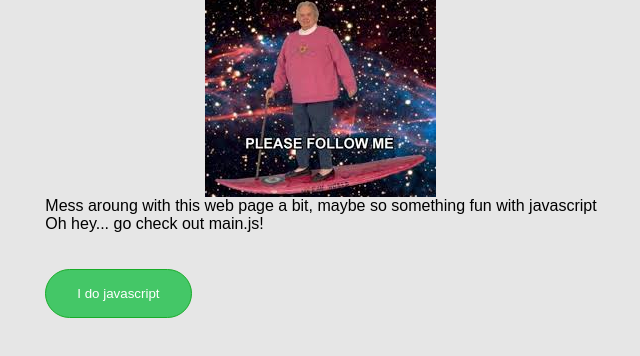
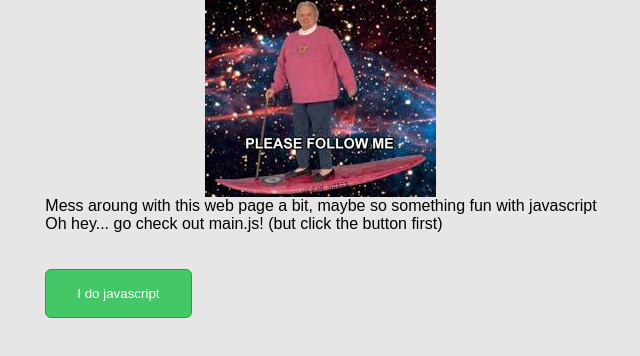
Before and after one commit to Barlow-IO/basic-web-page-erensnover, a plain HTML site: page index.html in a window 1280 px wide. Shown: the part 58-414 px from the top of the page, without its empty margins (319-959 px from the left). Drawn offline with Linux system fonts and the light colour scheme.

Commit message:
did stuff

```diff
--- a/css/style.css
+++ b/css/style.css
@@ -15,23 +15,23 @@ This is our css file, we're going to make stuff look pretty 🌸🌺
   outline: none;
 }
 
-html  {
+html {
   background-color: #E6E6E6
 }
 
 button {
-	background-color:#44c767;
-	-moz-border-radius:28px;
-	-webkit-border-radius:28px;
-	border-radius:28px;
-	border:1px solid #18ab29;
-	display:inline-block;
-	color:#ffffff;
-	padding:16px 31px;
+  background-color: #44c767;
+  -moz-border-radius: 28px;
+  -webkit-border-radius: 28px;
+  border-radius: 6px;
+  border: 1px solid #18ab29;
+  display: inline-block;
+  color: #ffffff;
+  padding: 16px 31px;
 }
 
 button:hover {
-	background-color:#5cbf2a;
+  background-color: #5cbf2a;
 }
 
 .wrapper {
@@ -39,3 +39,7 @@ button:hover {
   justify-content: center;
   align-items: center;
 }
+
+.pink {
+  border: pink 1px solid;
+}
--- a/index.html
+++ b/index.html
@@ -17,10 +17,7 @@ comments to explain what they do.
   <meta name="Author" content=""/>
   <!-- This is a stylesheet, it's going to use css to style your page -->
   <link rel="stylesheet" type="text/css" href="css/style.css">
-  <!-- This is a script element, it runs javascript files javascript makes your page do stuff -->
-  <script src="js/main.js" charset="utf-8"></script>
   <!-- The elements have an attribute named "href" which is the path of the file they load -->
-  <script src="lib/jquery-2.1.4.min.js" charset="utf-8"></script>
 
 </head>
 <body>
@@ -40,14 +37,21 @@ comments to explain what they do.
 
       <p>
         Mess aroung with this web page a bit, maybe so something fun with javascript <br>
-        Oh hey... go check out main.js!
+        Oh hey... go check out main.js! (but click the button first)
       </p>
 
       <br><br>
 
-      <button type="button" onclick="doSomething(); return true">I do javascript</button>
+      <button type="button" id="memeButton">I do javascript</button>
 
     </div>
   </div>
 </body>
+
+<!-- This is a script element, it runs javascript files javascript makes your page do stuff -->
+<!-- We put it at the bottom of the page because we're letting all the lelements load first
+     then we'll change the elements with javascript. try putting the scripts at the top -->
+<script src="lib/jquery-2.1.4.min.js" charset="utf-8"></script>
+<script src="js/main.js" charset="utf-8"></script>
+
 </html>
--- a/js/main.js
+++ b/js/main.js
@@ -1,10 +1,25 @@
+// we can log something to the console...
 console.log('ayy it\'s good \'ol javascript!');
 
+// and we can declare functions
 function doSomething() {
   console.log('you did something woo 👍');
   $('#meme').attr('src', 'img/rarepepe.jpg');
 }
 
-// but how does javascript talk to the webpage???? 😱
+/* This set's the variable `$memeButton` to be the jQuery object.
+ * don't freak out with the dollar signs, they don't mean anything special
+ * the $ is just jQuery looking slick. jQuery makes a variable named `$`
+ * and put's it in the document so you can access it
+ */
+var $memeButton = $('memeButton');
 
-// well
+// this sets an event so that every time
+$memeButton.click(doSomething);
+
+// YOUR MISSION:
+/* Every time #memeButton is clicked, it should go to the next meme,
+ * it can choose a meme at random or it can just go based on an order
+ * also make a button to add/remove the `pink` class from #meme
+ * this should use jQuery's `addClass` and `removeClass` functions
+ */
```
